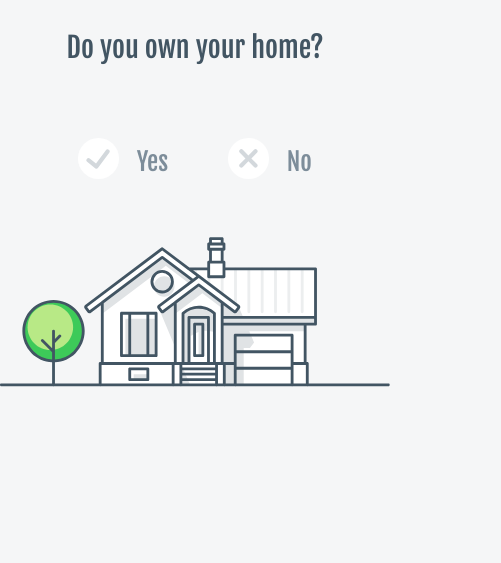
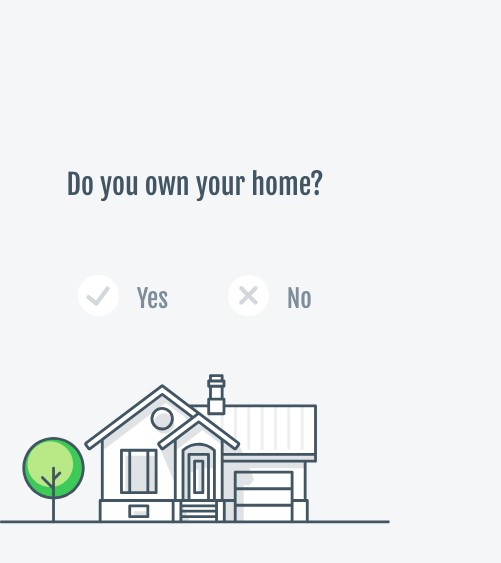
Before and after one commit to lwargha/CS471-FORM, a plain HTML site: page index.html in a window 390 px wide. Shown: the part 143-706 px from the top of the page, 501 px wide, since content can reach past the window. Drawn offline with Linux system fonts and the light colour scheme; some packages are replaced by stand-ins of ours.

Commit message:
Responsiveness issues...

```diff
--- a/_responsive.scss
+++ b/_responsive.scss
@@ -28,8 +28,9 @@ body {
     }
 
     .single-step {
+
         max-width: 100vw !important;
-        margin-bottom: -150px !important;
+        // margin-bottom: -150px !important;
     }
 
     section {
--- a/index.html
+++ b/index.html
@@ -63,7 +63,7 @@
             <span id="slider-9"></span>
             <div class="wrap-steps container">
                 <section class="container col single-step">
-                    <h2>Do you own your home?</h2>
+                    <h2 class="fix-h2">Do you own your home?</h2>
                     <div class="container center check-own-house">
                         <div onclick="checkTheBox(this, true)" style="margin: 5px 30px;"
                             class="container row check-whole-area">
--- a/styles.scss
+++ b/styles.scss
@@ -76,11 +76,13 @@ section {
     width: 40px !important;
 }
 
+.fix-h2 {}
+
 .container-all {
 
 
     header {
-        position: fixed;
+        position: sticky;
         top: 0;
         margin-right: auto;
         margin-left: auto;
@@ -98,7 +100,7 @@ section {
     .steps {
         background-color: #ff6900;
         height: 70px;
-        position: fixed;
+        position: sticky;
         top: 70px;
         left: 0px;
         width: 100%;
@@ -173,16 +175,13 @@ section {
         margin-right: auto;
         overflow-x: hidden;
         text-align: center;
-        margin-top: 70px;
-        // background-color: #f5f6f7;
 
         .wrap-steps {
             width: 900%;
             overflow: hidden;
             position: relative;
+            margin-top: 140px;
             transition: left .4s;
-
-            // height: 100vh;
 
             .after-address {
                 width: 166px;
@@ -217,10 +216,6 @@ section {
                 min-width: 100vw;
                 width: 100vw;
                 float: left;
-                padding: 0;
-                // height: 100%;
-                margin-top: 80px;
-                margin-bottom: -30px;
                 overflow: auto;
 
                 #error-home-type {
@@ -260,6 +255,7 @@ section {
 
                     h2,
                     h4 {
+                        margin-block-start: 0;
                         margin: 0 30px;
                         color: #ff6900
                     }
@@ -275,7 +271,7 @@ section {
                 }
 
                 h2 {
-                    // margin-top: 111px;
+                    margin-top: 30px;
                     font-size: 35px;
                     font-weight: normal;
                     font-style: normal;
@@ -754,38 +750,47 @@ section {
 }
 
 #slider-1:target~.wrap-steps {
+   top:0;
     left: 0px;
 }
 
 #slider-2:target~.wrap-steps {
+    top: 0;
     left: -100vw;
 }
 
 #slider-3:target~.wrap-steps {
+
     left: -200vw;
 }
 
 #slider-4:target~.wrap-steps {
+    // top: 70px;
     left: -300vw;
 }
 
 #slider-5:target~.wrap-steps {
+    // top: 70px;
     left: -400vw;
 }
 
 #slider-6:target~.wrap-steps {
+    // top: 70px;
     left: -500vw;
 }
 
 #slider-7:target~.wrap-steps {
+    // top: 70px;
     left: -600vw;
 }
 
 #slider-8:target~.wrap-steps {
+    // top: 70px;
     left: -700vw;
 }
 
 #slider-9:target~.wrap-steps {
+    // top: 80px;
     left: -800vw;
 }
 
@@ -876,12 +881,12 @@ section {
     height: 100px;
     margin: 15px auto;
     border-radius: 20px;
-        // color: #425563;
     color: white;
-        h3  {
+
+    h3 {
         font-size: 25px;
-            // color: #425563;
     }
+
     .maps-address {
 
         span {
@@ -889,7 +894,6 @@ section {
             margin-top: auto !important;
             margin-bottom: auto !important;
             font-size: 22px;
-
         }
 
         .arrow {
```
Also changed, not shown: styles.css, 1 other file. Lines whose indentation alone changed are shown as unchanged.
